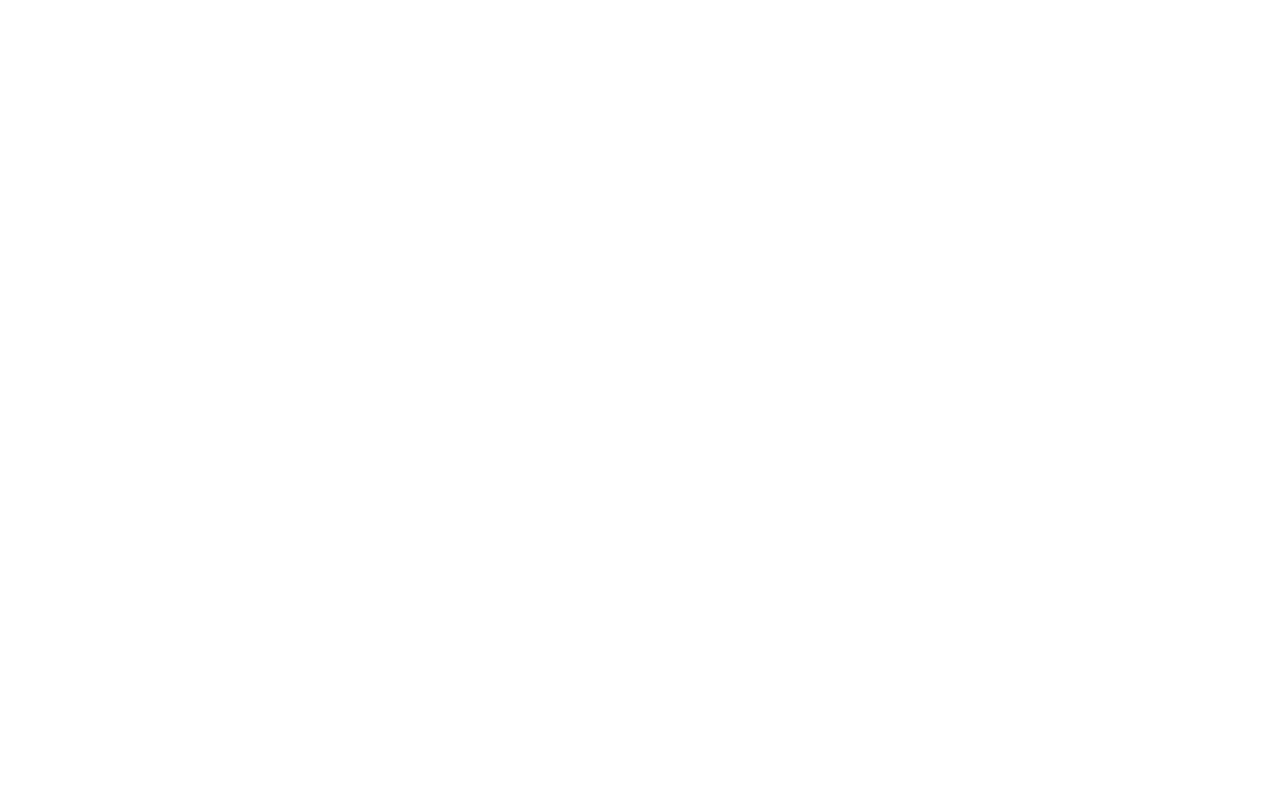
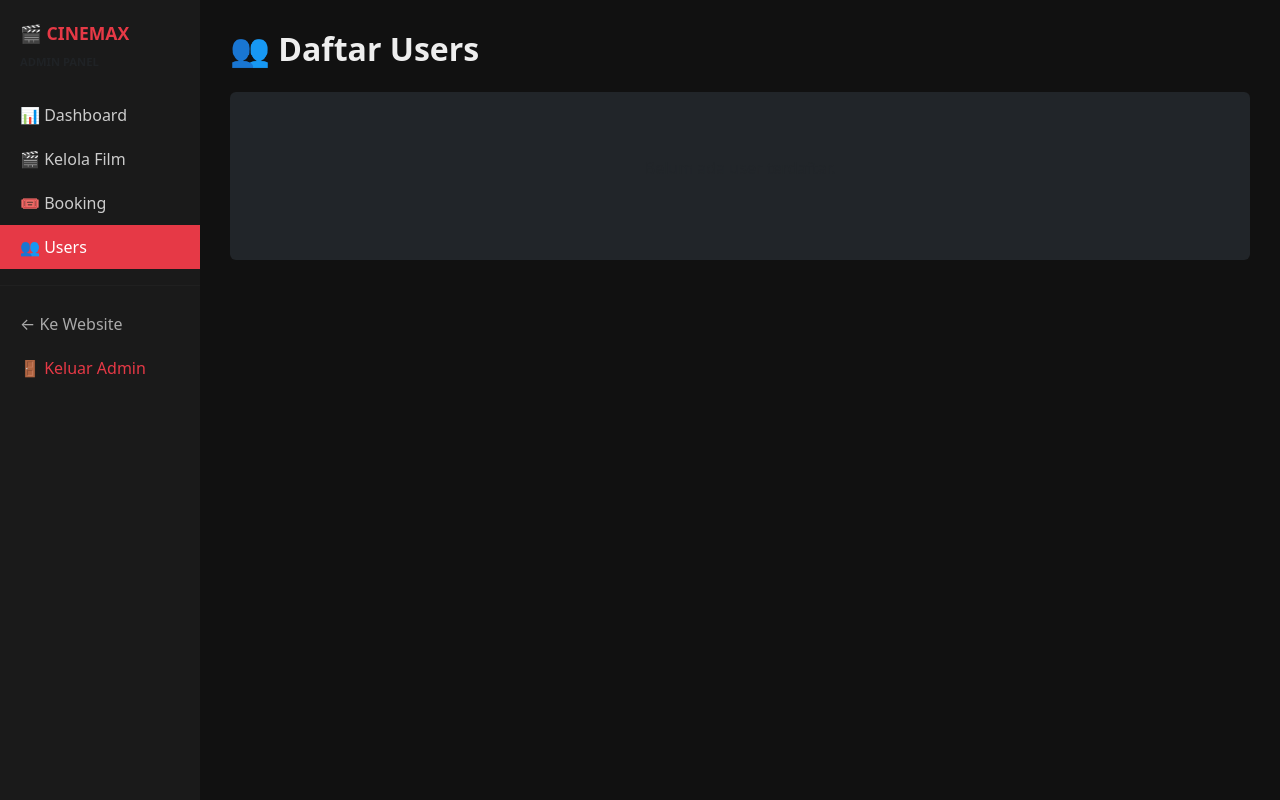
Before and after one commit to dimaszzz-benci/Tiket-Cinemax-, a Flask app: page /admin/users in a window 1280 px wide. Before the commit the page is empty. Run offline with Flask 3, Linux system fonts and the light colour scheme; the visitor is signed in with stand-in values (Sample User, id 1).

Commit message:
Update users.html

```diff
--- a/templates/admin/users.html
+++ b/templates/admin/users.html
@@ -0,0 +1,49 @@
+<!DOCTYPE html>
+<html lang="id">
+<head>
+<meta charset="utf-8"><meta name="viewport" content="width=device-width,initial-scale=1">
+<title>Users - CineMax Admin</title>
+<link href="https://cdn.jsdelivr.net/npm/bootstrap@5.3.2/dist/css/bootstrap.min.css" rel="stylesheet">
+<style>
+body{background:#111;color:#eee;}
+.sidebar{width:200px;min-height:100vh;background:#1a1a1a;position:fixed;top:0;left:0;padding:20px 0;}
+.sidebar .brand{color:#e63946;font-weight:bold;font-size:1.1rem;padding:0 20px 20px;}
+.sidebar a{display:block;color:#ccc;padding:10px 20px;text-decoration:none;}
+.sidebar a:hover,.sidebar a.active{background:#e63946;color:#fff;}
+.main{margin-left:200px;padding:30px;}
+</style>
+</head>
+<body>
+<div class="sidebar">
+  <div class="brand">🎬 CINEMAX<br><small class="text-muted" style="font-size:.7rem">ADMIN PANEL</small></div>
+  <a href="/admin/">📊 Dashboard</a>
+  <a href="/admin/films">🎬 Kelola Film</a>
+  <a href="/admin/bookings">🎟️ Booking</a>
+  <a href="/admin/users" class="active">👥 Users</a>
+  <hr style="border-color:#333">
+  <a href="/" style="color:#aaa">← Ke Website</a>
+  <a href="/admin/logout" style="color:#e63946">🚪 Keluar Admin</a>
+</div>
+<div class="main">
+  <h2 class="fw-bold mb-4">👥 Daftar Users</h2>
+  <div class="bg-dark rounded p-3">
+    {% if users %}
+    <table class="table table-dark table-striped">
+      <thead><tr><th>#</th><th>Username</th><th>Email</th></tr></thead>
+      <tbody>
+      {% for u in users %}
+      <tr>
+        <td>{{ loop.index }}</td>
+        <td>{{ u.user }}</td>
+        <td>{{ u.email }}</td>
+      </tr>
+      {% endfor %}
+      </tbody>
+    </table>
+    {% else %}
+    <p class="text-muted text-center py-5">Belum ada user terdaftar.</p>
+    {% endif %}
+  </div>
+</div>
+</body>
+</html>
```
